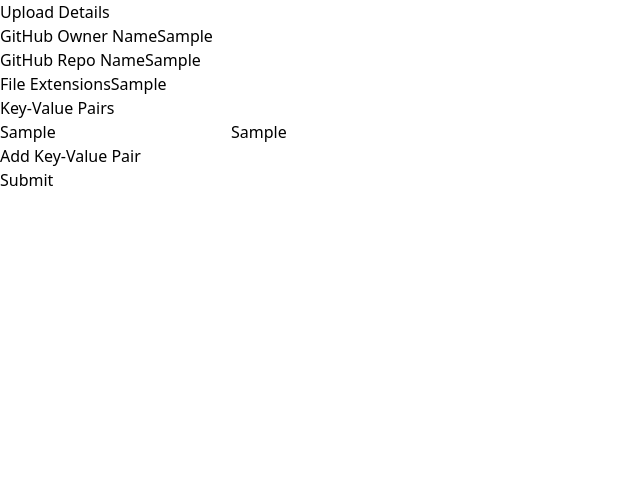
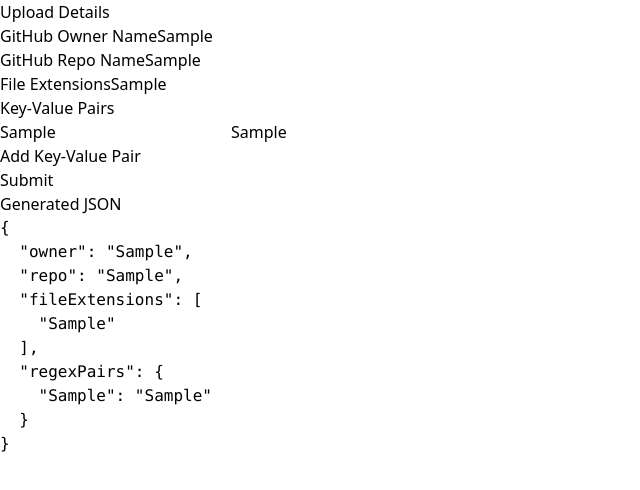
Before and after one commit to ayushsingh01042003/Scanner, a React (Vite) app in the folder Frontend/: page / in a window 1280 px wide. Both pictures are taken after typing "Sample", "Sample", "Sample", "Sample", "Sample" into the empty fields and a click on the button "Submit". Shown: the top 490 px of the page, without its empty margins (0-640 px from the left). Built offline with nearby package versions, Linux system fonts and the light colour scheme; no server answers.

Commit message:
Made changes to App.jsx

```diff
--- a/Frontend/src/App.jsx
+++ b/Frontend/src/App.jsx
@@ -8,7 +8,7 @@
   const [repo, setRepo] = useState('');
   const [extensions, setExtensions] = useState([]);
   const [keyValuePairs, setKeyValuePairs] = useState({});
-  const [response, setResponse] = useState(null);
+  const [generatedJSON, setGeneratedJSON] = useState(null);
 
   const handleExtensionsChange = (extensionArray) => {
     setExtensions(extensionArray);
@@ -24,7 +24,7 @@
     setKeyValuePairs(formattedPairs);
   };
 
-  const handleSubmit = async (event) => {
+  const handleSubmit = (event) => {
     event.preventDefault();
     if (!owner || !repo || extensions.length === 0 || Object.keys(keyValuePairs).length === 0) {
       alert('Please provide all the required inputs.');
@@ -38,19 +38,7 @@
       regexPairs: keyValuePairs
     };
 
-    try {
-      const response = await fetch('http://localhost:5000/upload', {
-        method: 'POST',
-        headers: {
-          'Content-Type': 'application/json'
-        },
-        body: JSON.stringify(payload),
-      });
-      const data = await response.json();
-      setResponse(data);
-    } catch (error) {
-      console.error('Error uploading data:', error);
-    }
+    setGeneratedJSON(payload);
   };
 
   return (
@@ -83,10 +71,10 @@
           Submit
         </button>
       </form>
-      {response && (
+      {generatedJSON && (
         <div className="mt-6">
-          <h3 className="text-lg font-medium text-gray-700">Response</h3>
-          <pre className="bg-gray-100 p-4 rounded-lg shadow-sm">{JSON.stringify(response, null, 2)}</pre>
+          <h3 className="text-lg font-medium text-gray-700">Generated JSON</h3>
+          <pre className="bg-gray-100 p-4 rounded-lg shadow-sm">{JSON.stringify(generatedJSON, null, 2)}</pre>
         </div>
       )}
     </div>
```
